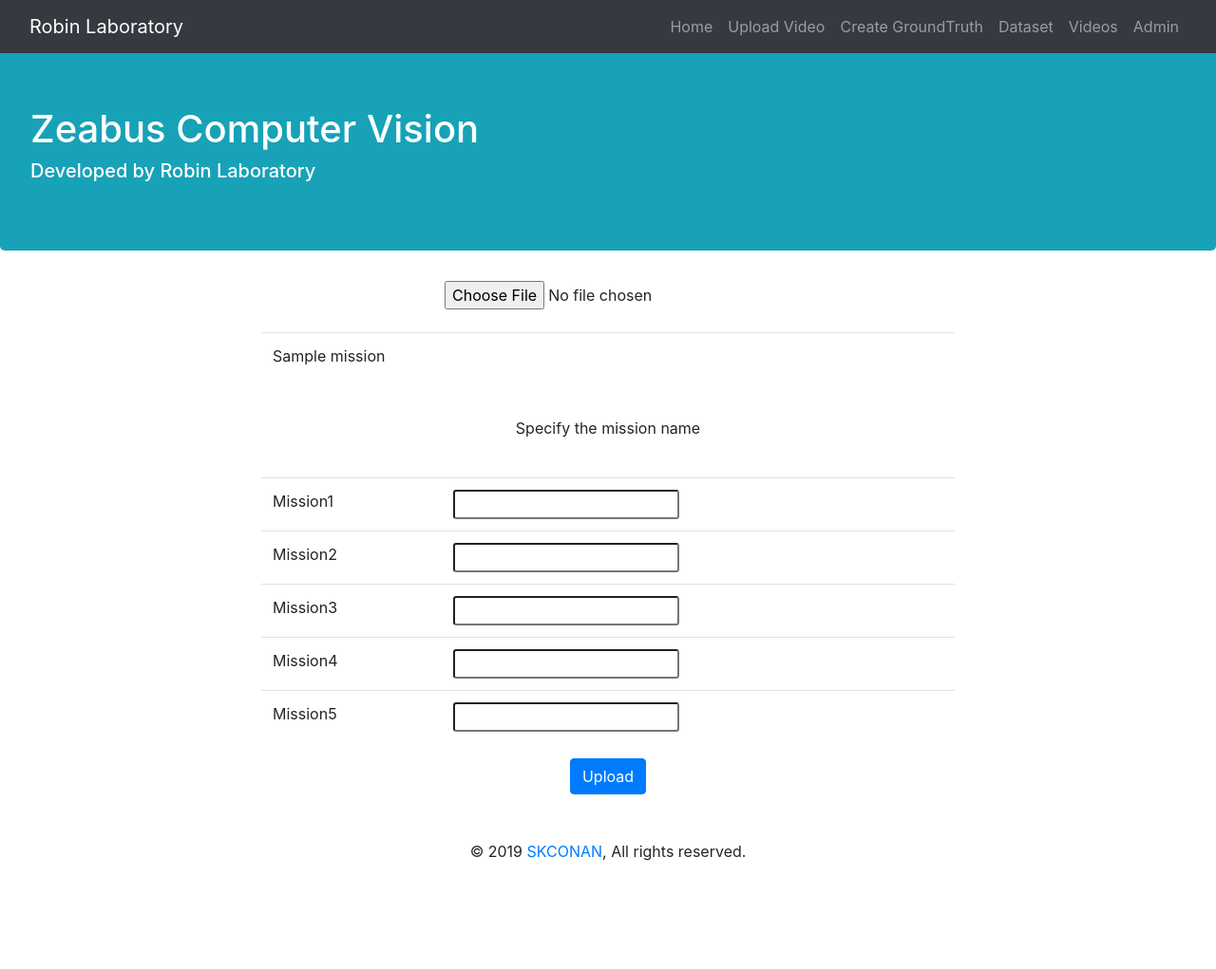
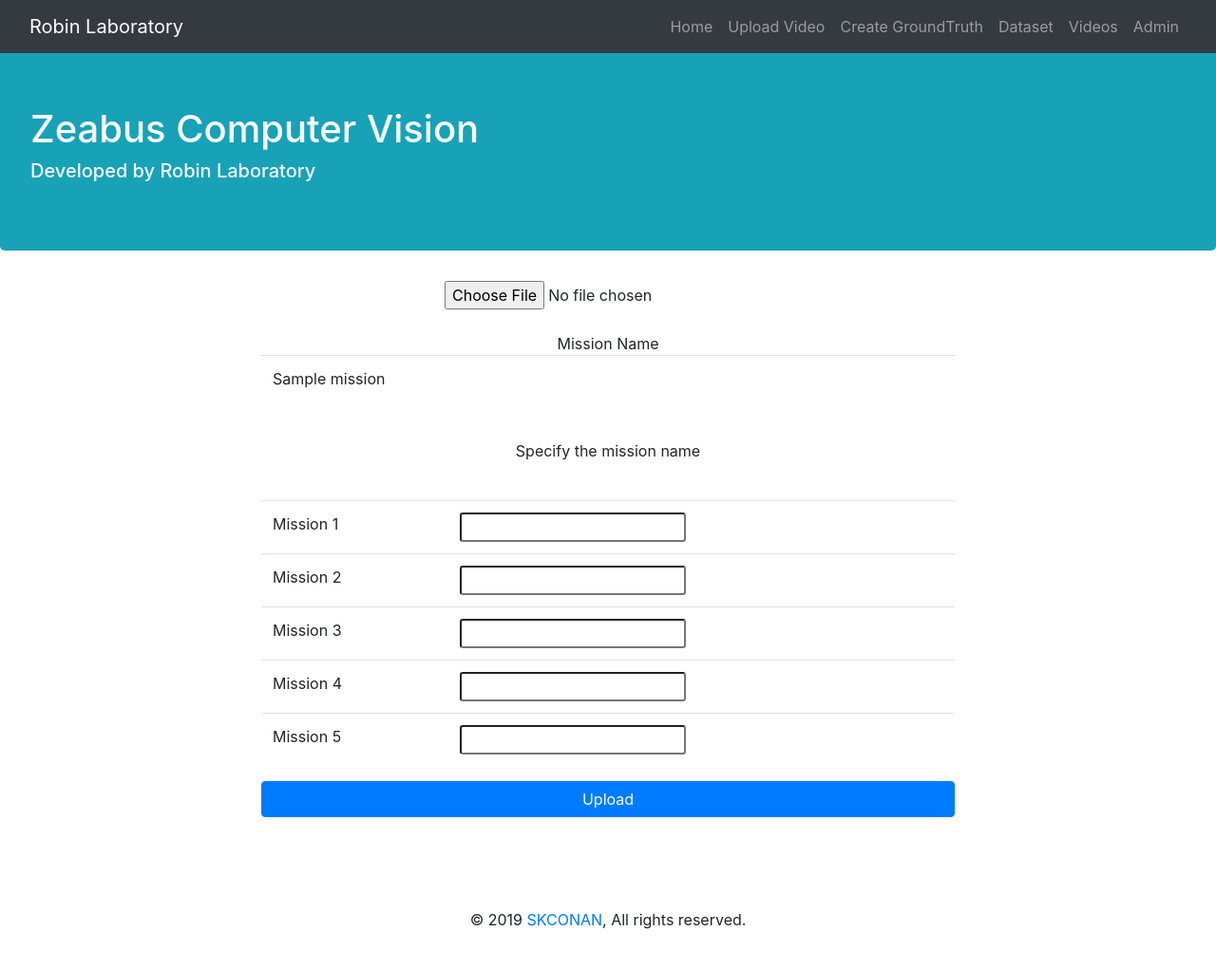
Before and after one commit to skconan/drawing_web_app, a Django app: page /upload/ in a window 1280 px wide. Shown: the whole page at 95% size. Before the commit the page ends 907 px from the top, so only its background shows below. Run offline with Django 3.2, Linux system fonts and the light colour scheme; tables that the repository leaves empty hold one stand-in row (values such as "Sample post"); some libraries are stand-ins or nearby versions.

Commit message:
add  class

```diff
--- a/website/drawing/templates/label.html
+++ b/website/drawing/templates/label.html
@@ -39,9 +39,9 @@
                 <div class="col-md-3">
 
                 </div>
-                <div class="col-md-6">
+                <div class="col-md-6 custom-control custom-switch">
                     {% for m in mission_name %}
-                    <label class="checkbox-inline"><input onclick="{{m}}_status()" name="checkbox-{{m}}" id="checkbox-{{m}}" type="checkbox" value="not_check"> {{m}}</label>
+                    <label class="custom-control-label"><input class="custom-control-input" onclick="{{m}}_status()" name="checkbox-{{m}}" id="checkbox-{{m}}" type="checkbox" value="not_check"> {{m}}</label>
                     {% endfor %}
                 </div>
 
--- a/website/drawing/templates/upload.html
+++ b/website/drawing/templates/upload.html
@@ -13,6 +13,11 @@
             <table class="table">
                     <br>
                     {% for name in mission_name %}
+                    <tr>
+                        <thead>
+                            Mission Name
+                        </thead>
+                    </tr>
                         <tr>
                             <td>
                                 {{name}}
@@ -27,7 +32,7 @@
                 {% for i in mission_n %}
                     <tr>
                         <td>
-                            Mission{{i}}
+                            Mission {{i}}
                         </td>
                         <td>
                             <input type="text" name="textbox_mission_{{i}}" class="form-control-sm" >
@@ -36,7 +41,10 @@
                 {% endfor %}
             </table>
 
-            <button type="submit" class="btn btn-primary">Upload</button>
+            <button type="submit" class="btn btn-primary btn-block">Upload</button>
+            <br>
+            <br>
+
         </form>
     </div>
 
```
